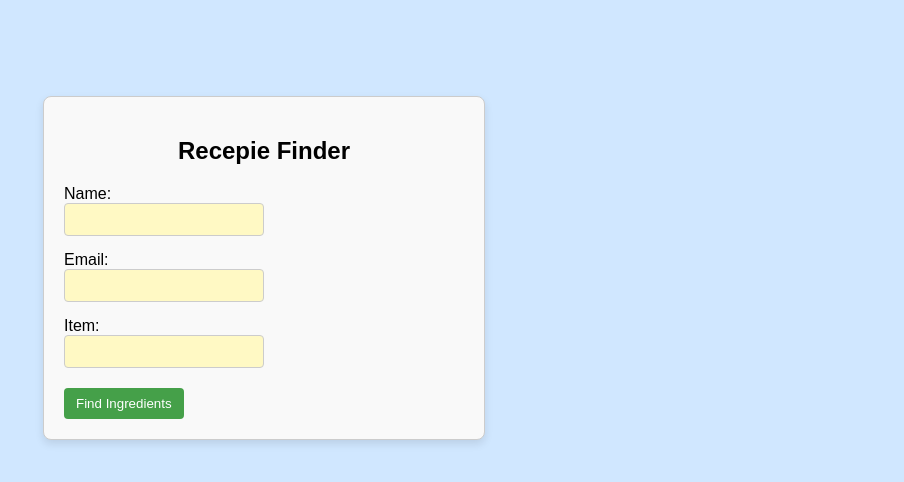
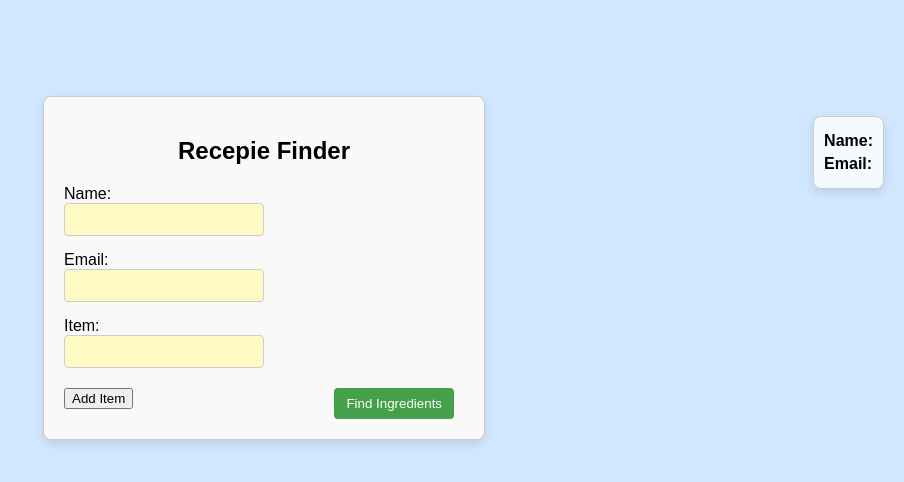
Before and after one commit to prott40/GreenBean, a React (Create React App) app: page / in a window 1280 px wide. Shown: the top 482 px of the page, without its empty margins (376-1280 px from the left). Built offline with nearby package versions, Linux system fonts and the light colour scheme.

Commit message:
adds user info in the corner for when to display ingredients

```diff
--- a/src/Form.css
+++ b/src/Form.css
@@ -3,11 +3,13 @@ body {
   margin: 0;
   font-family: Arial, sans-serif;
 }
+
 .form-container {
   display: flex;
   justify-content: center;
   align-items: flex-start;
   margin-top: 1in;
+  position: relative; /* Important to position the info-box relative to the form */
 }
 
 .form-content {
@@ -30,14 +32,12 @@ body {
 
 label {
   margin-right: 10px;
-   text-align: left;
-  margin-right: 10px;
+  text-align: left;
 }
 
 input {
   width: 100%;
   max-width: 200px;
-
   padding: 8px;
   border: 1px solid #ccc;
   border-radius: 4px;
@@ -55,7 +55,6 @@ input {
   margin-right: 10px;
 }
 
-
 .finding-button {
   padding: 8px 12px;
   background-color: #45a049;
@@ -66,5 +65,21 @@ input {
 }
 
 .finding-button:hover {
-  background-color:#0b7dda ;
+  background-color: #0b7dda;
 }
+
+/* The box displaying the Name and Email in the upper-right corner */
+.info-box {
+  position: absolute;
+  top: 20px;
+  right: 20px;
+  background-color: rgba(255, 255, 255, 0.8); /* Light background */
+  padding: 10px;
+  border: 1px solid #ccc;
+  border-radius: 8px;
+  box-shadow: 0px 4px 8px rgba(0, 0, 0, 0.1);
+}
+
+.info-box p {
+  margin: 5px 0;
+}
--- a/src/Form.js
+++ b/src/Form.js
@@ -4,6 +4,8 @@ export default function Form() {
   const [fields, setFields] = useState([{ id: 1, value: '' }]); // Initial field
   const [showNewForm, setShowNewForm] = useState(false); // State to control which form to display
   const [itemName, setItemName] = useState(''); // State to store the item name for the new form
+  const [name, setName] = useState(''); // State to store the name
+  const [email, setEmail] = useState(''); // State to store the email
 
   const addField = () => {
     setFields([...fields, { id: fields.length + 1, value: '' }]);
@@ -25,21 +27,40 @@ export default function Form() {
 
   return (
     <div className="form-container">
+      {/* Box displaying Name and Email */}
+      <div className="info-box">
+        <p><strong>Name:</strong> {name}</p>
+        <p><strong>Email:</strong> {email}</p>
+      </div>
+
       {!showNewForm ? (
         // The initial form
         <form className="form-content">
           <h2>Recepie Finder</h2>
+
+          {/* Name input */}
           <div className="form-field">
             <label>
               Name:
-              <input type="text" name="name" />
+              <input
+                type="text"
+                name="name"
+                value={name}
+                onChange={(e) => setName(e.target.value)} // Update name state
+              />
             </label>
           </div>
 
+          {/* Email input */}
           <div className="form-field">
             <label>
               Email:
-              <input type="email" name="email" />
+              <input
+                type="email"
+                name="email"
+                value={email}
+                onChange={(e) => setEmail(e.target.value)} // Update email state
+              />
             </label>
           </div>
 
@@ -57,6 +78,11 @@ export default function Form() {
           ))}
 
           <div className="button-container">
+            <div className="button-wrapper">
+              <button type="button" onClick={addField} className="add-field-button">
+                Add Item
+              </button>
+            </div>
             <div className="button-wrapper">
               <button
                 type="button"
```
